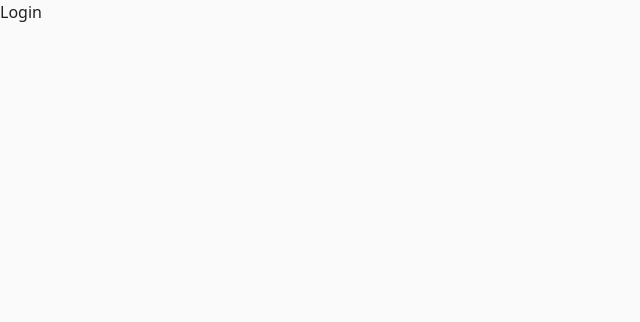
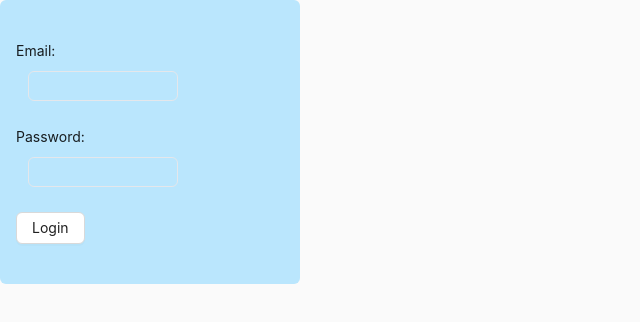
Before and after one commit to muinuddin-sm12/WheelSpot-client, a React (Vite) app: page /login in a window 1280 px wide. Shown: the top 322 px of the page, without its empty margins (0-640 px from the left). Built offline with nearby package versions, Linux system fonts and the light colour scheme.

Commit message:
add: login and registration page

```diff
--- a/package.json
+++ b/package.json
@@ -16,6 +16,8 @@
     "antd": "^5.23.2",
     "class-variance-authority": "^0.7.1",
     "clsx": "^2.1.1",
+    "jsonwebtoken": "^9.0.2",
+    "jwt-decode": "^4.0.0",
     "localforage": "^1.10.0",
     "lucide-react": "^0.474.0",
     "match-sorter": "^8.0.0",
@@ -25,6 +27,7 @@
     "react-icons": "^5.4.0",
     "react-redux": "^9.2.0",
     "react-router-dom": "^6.28.2",
+    "sonner": "^1.7.2",
     "sort-by": "^1.2.0",
     "tailwind-merge": "^2.6.0",
     "tailwindcss-animate": "^1.0.7"
--- a/src/components/Navbar.tsx
+++ b/src/components/Navbar.tsx
@@ -1,8 +1,8 @@
-import { Button } from "@/components/ui/button";
 import logo from "../../public/Logo.png";
 import { IoIosMenu } from "react-icons/io";
 import { useState } from "react";
 import { Link } from "react-router-dom";
+import { Button } from "./ui/button";
 const Navbar = () => {
   const [ isMenuOpen, setIsMenuOpen ] = useState(false);
   return (
@@ -21,9 +21,9 @@ const Navbar = () => {
         <a href="#">Cars</a>
         <a href="#">About Us</a>
       </div>
-      <div className="hidden md:block">
+      <Link to={'/login'} className="hidden md:block">
         <Button className="button-primary">Login</Button>
-      </div>
+      </Link>
       <div
         onClick={() => setIsMenuOpen(!isMenuOpen)}
         className="md:hidden cursor-pointer text-2xl"
@@ -39,7 +39,8 @@ const Navbar = () => {
         <a href="#">Home</a>
         <a href="#">Cars</a>
         <a href="#">About Us</a>
-        <Button>Login</Button>
+        <Link to={'/login'}>
+        <Button>Login</Button></Link>
       </div>
     </div>
   );
--- a/src/main.tsx
+++ b/src/main.tsx
@@ -5,11 +5,13 @@ import { Provider } from "react-redux";
 import { store } from "./redux/store.ts";
 import { RouterProvider } from "react-router-dom";
 import router from "./routes/routes.tsx";
+import { Toaster } from "sonner";
 
 createRoot(document.getElementById("root")!).render(
   <StrictMode>
     <Provider store={store}>
     <RouterProvider router={router} />
     </Provider>
+    <Toaster />
   </StrictMode>
 );
--- a/src/pages/auth/Login.tsx
+++ b/src/pages/auth/Login.tsx
@@ -1,8 +1,44 @@
+/* eslint-disable @typescript-eslint/no-unused-vars */
+import WSForm from "@/components/form/WSForm";
+import WSInput from "@/components/form/WSInput";
+import { useLoginMutation } from "@/redux/features/auth/authApi";
+import { setUser } from "@/redux/features/auth/authSlice";
+import { useAppDispatch } from "@/redux/hooks";
+import { verifyToken } from "@/utils/verifyToken";
+import { Button } from "antd";
+import { FieldValues } from "react-hook-form";
+import { useNavigate } from "react-router-dom";
+import { toast } from "sonner";
+const Login = () => {
+  const dispatch = useAppDispatch();
+  const navigate = useNavigate()
+  const [login] = useLoginMutation(undefined);
+  const onSubmit = async (data: FieldValues) => {
+    const toastId = toast.loading('Logging in', {duration: 2000})
+    console.log(data);
+    try{
+      const registerData = {
+        email: data.email,
+        password: data.password,
+      }
+      const res = await login(registerData).unwrap();
+      console.log(res)
+      const userAccessToken = res.data.accessToken;
+      const userInfo = verifyToken(userAccessToken);
+      dispatch(setUser({user: userInfo, token: userAccessToken}));
+      toast.success('Logged in', {id: toastId, duration: 2000})
+      navigate('/');
+    }catch(err){
+      toast.error("Something went wrong", {id: toastId, duration: 2000})
+    }
+  };
+  return (
+    <WSForm onSubmit={onSubmit}>
+      <WSInput type={"email"} name={"email"} label={"Email:"}/>
+      <WSInput type={"password"} name={"password"} label={"Password:"}/>
+      <Button htmlType="submit">Login</Button>
+    </WSForm>
+  );
+};
 
-const Login = () => {
-  return (
-    <div>Login</div>
-  )
-}
-
-export default Login
+export default Login;
--- a/src/pages/auth/Register.tsx
+++ b/src/pages/auth/Register.tsx
@@ -1,10 +1,22 @@
 import WSForm from "@/components/form/WSForm";
 import WSInput from "@/components/form/WSInput";
+import { useRegisterMutation } from "@/redux/features/auth/authApi";
 import { Button } from "antd";
 import { FieldValues } from "react-hook-form";
 const Register = () => {
-  const onSubmit = (data: FieldValues) => {
+  const [register] = useRegisterMutation(undefined);
+  const onSubmit = async (data: FieldValues) => {
     console.log(data);
+    try{
+      const registerData = {
+        name: data.name,
+        email: data.email,
+        password: data.password,
+      }
+      await register(registerData);
+    }catch(err){
+      console.log(err)
+    }
   };
   return (
     <WSForm onSubmit={onSubmit}>
--- a/src/redux/store.ts
+++ b/src/redux/store.ts
@@ -1,6 +1,13 @@
 import {configureStore} from '@reduxjs/toolkit'
+import authReducer from '../redux/features/auth/authSlice'
+import { authApi } from './features/auth/authApi'
 export const store = configureStore({
-    reducer: {},
+    reducer: {
+        auth: authReducer,
+        [authApi.reducerPath]: authApi.reducer,
+    },
+    middleware: (getDefaultMiddleware) =>
+        getDefaultMiddleware().concat(authApi.middleware),
 })
 
 export type RootState = ReturnType<typeof store.getState>
--- /dev/null
+++ b/src/utils/verifyToken.ts
@@ -0,0 +1,4 @@
+import { jwtDecode } from "jwt-decode";
+export const verifyToken = (token: string) => {
+    return jwtDecode(token);
+}
```
Also changed, not shown: 1 other file (tests, documents, lock files or other folders).
